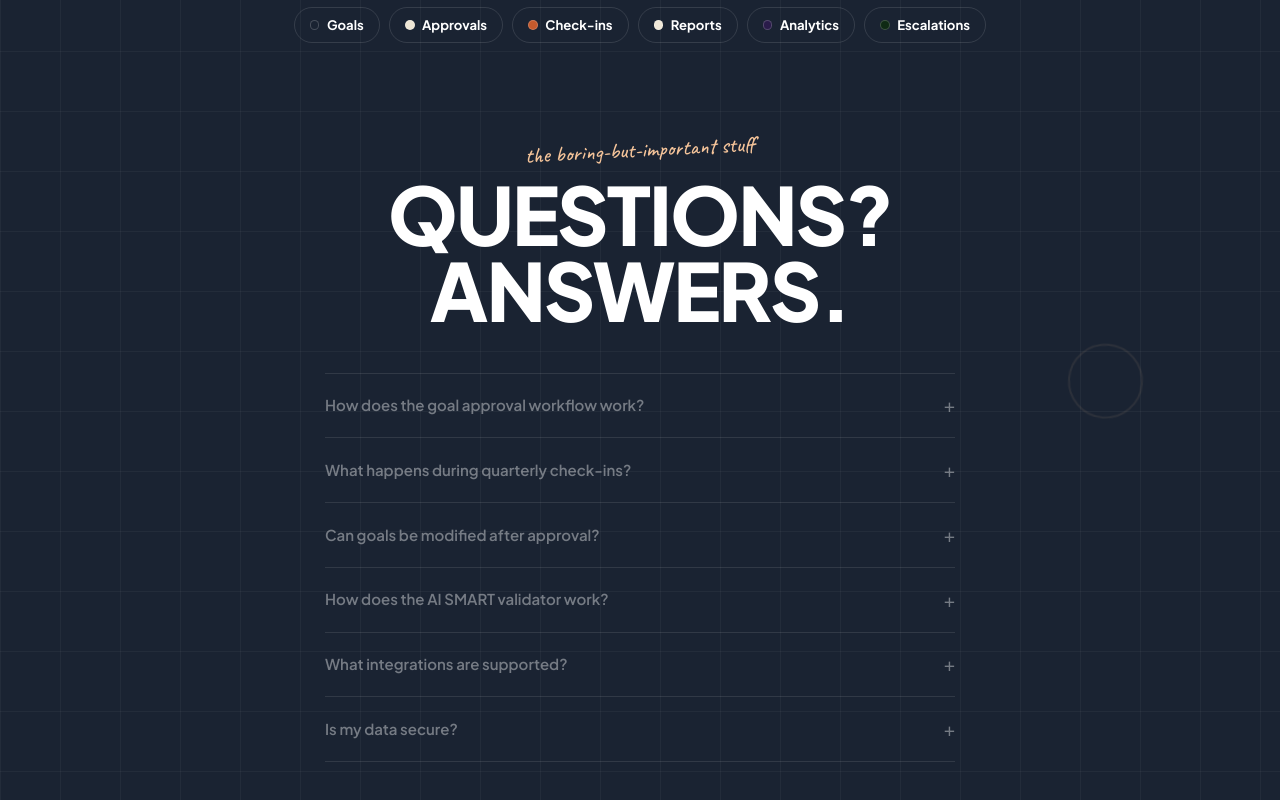
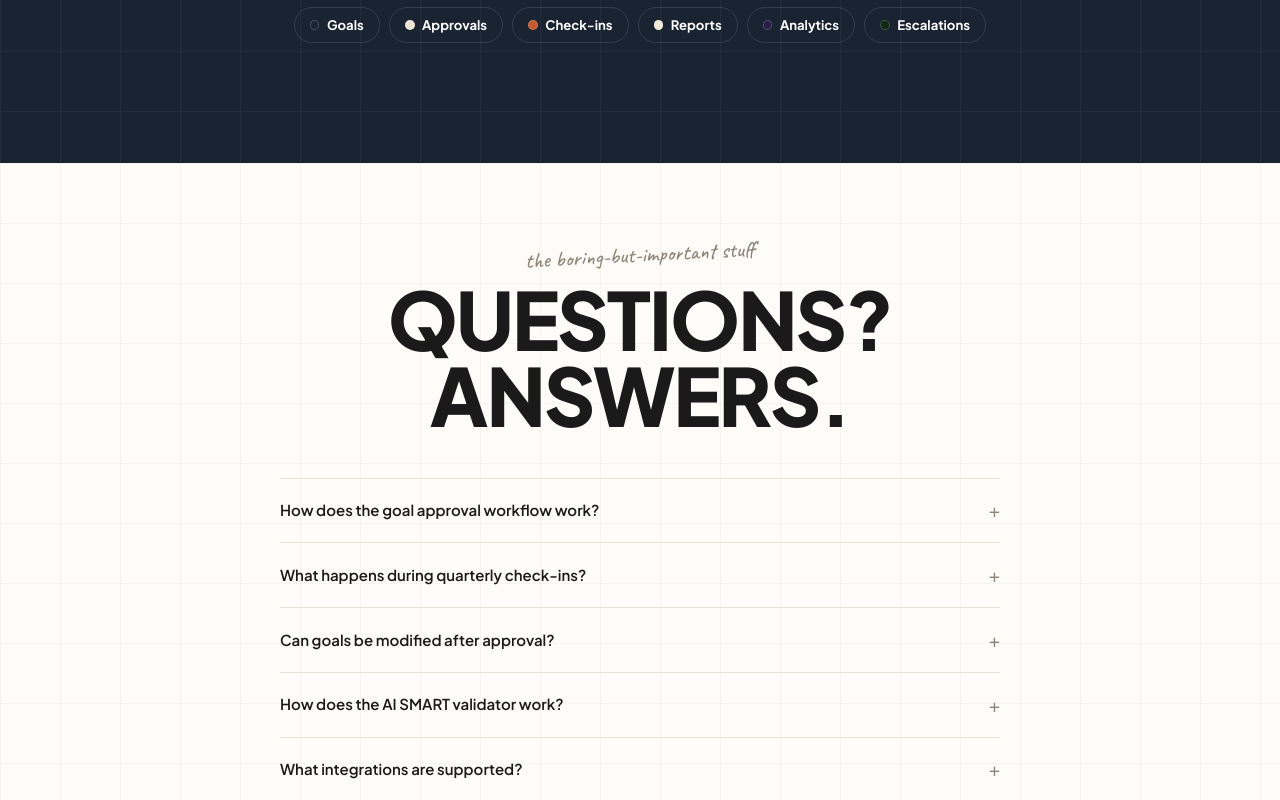
Before and after one commit to Arpit-oo/bergspace, a Next.js app: page / in a window 1280 px wide. Shown: the part 5460-6260 px from the top of the page. Built offline with nearby package versions, Linux system fonts and the light colour scheme.

Commit message:
fix: FAQ back to white bg with grid lines overlay

```diff
--- a/src/app/page.tsx
+++ b/src/app/page.tsx
@@ -615,15 +615,17 @@ export default function HomePage() {
           </div>
         </div>
 
-        {/* ══════════════ FAQ SECTION (inside dark) ══════════════ */}
-        <div className="relative mx-auto max-w-3xl px-8 md:px-12 pt-24 pb-20 sr">
+      </section>
+
+      {/* ══════════════ FAQ SECTION ══════════════ */}
+      <section className="relative py-20 px-8 md:px-12 overflow-hidden sr">
+        <div className="absolute inset-0 pointer-events-none" style={{ backgroundImage: "linear-gradient(rgba(0,0,0,0.03) 1px, transparent 1px), linear-gradient(90deg, rgba(0,0,0,0.03) 1px, transparent 1px)", backgroundSize: "60px 60px" }} />
+        <div className="relative max-w-3xl mx-auto">
           <div className="text-center mb-12">
-            <p style={{ fontFamily: "var(--font-caveat), cursive", fontSize: "22px", transform: "rotate(-3deg)", display: "inline-block", color: "#F5C49A" }} className="mb-2">the boring-but-important stuff</p>
-            <h2 className="font-black tracking-tight uppercase text-white text-center" style={{ fontSize: "clamp(38px, 6.5vw, 80px)", lineHeight: 0.95, letterSpacing: "-0.025em", fontWeight: 900 }}>QUESTIONS?<br/>ANSWERS.</h2>
+            <p style={{ fontFamily: "var(--font-caveat), cursive", fontSize: "22px", transform: "rotate(-3deg)", display: "inline-block" }} className="text-[#8C8578] mb-2">the boring-but-important stuff</p>
+            <h2 className="font-black tracking-tight uppercase text-[#1A1A1A] text-center" style={{ fontSize: "clamp(38px, 6.5vw, 80px)", lineHeight: 0.95, letterSpacing: "-0.025em", fontWeight: 900 }}>QUESTIONS?<br/>ANSWERS.</h2>
           </div>
-          <div className="[&_button]:text-white [&_p]:text-[rgba(255,255,255,0.5)] [&_span]:text-[rgba(255,255,255,0.4)] [&>div]:border-[rgba(255,255,255,0.1)]">
-            <FAQ />
-          </div>
+          <FAQ />
         </div>
       </section>
 
--- a/src/components/ui/faq.tsx
+++ b/src/components/ui/faq.tsx
@@ -15,16 +15,16 @@ export function FAQ() {
   return (
     <div className="max-w-3xl mx-auto">
       {faqs.map((faq, i) => (
-        <div key={i} className="border-b" style={{ borderColor: "rgba(255,255,255,0.1)", ...(i === 0 ? { borderTop: "1px solid rgba(255,255,255,0.1)" } : {}) }}>
+        <div key={i} className="border-b border-[#E8E2D6]" style={i === 0 ? { borderTop: "1px solid #E8E2D6" } : {}}>
           <button
             onClick={() => setOpen(open === i ? null : i)}
             className="w-full flex items-center justify-between gap-4 py-5 text-left"
           >
-            <span className="font-semibold text-base text-white">{faq.q}</span>
-            <span className="text-xl shrink-0 transition-transform duration-300" style={{ color: "rgba(255,255,255,0.4)", transform: open === i ? "rotate(45deg)" : "none" }}>+</span>
+            <span className="font-semibold text-base text-[#1A1A1A]">{faq.q}</span>
+            <span className="text-xl text-[#8C8578] shrink-0 transition-transform duration-300" style={{ transform: open === i ? "rotate(45deg)" : "none" }}>+</span>
           </button>
           <div className="overflow-hidden transition-all duration-300" style={{ maxHeight: open === i ? "200px" : "0" }}>
-            <p className="pb-5 text-[15px] leading-relaxed" style={{ color: "rgba(255,255,255,0.5)" }}>{faq.a}</p>
+            <p className="pb-5 text-[15px] text-[#8C8578] leading-relaxed">{faq.a}</p>
           </div>
         </div>
       ))}
```
